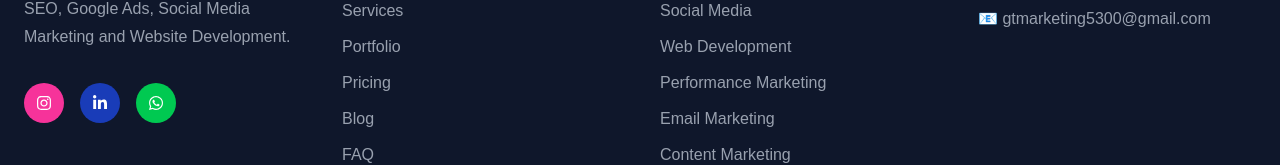
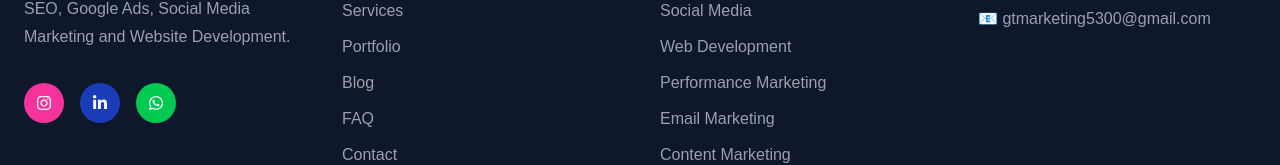
Before and after one commit to grevintogadiya/multimedia-marketing, a React (Vite) app: page /blog/seo-tips in a window 1280 px wide. Shown: the part 5180-5345 px from the top of the page. Built offline with nearby package versions, Linux system fonts and the light colour scheme.

Commit message:
Updated multimedia website

```diff
--- a/src/components/layout/Footer.jsx
+++ b/src/components/layout/Footer.jsx
@@ -11,7 +11,6 @@ export const footerLinks = [
   { title: "About", url: "#about" },
   { title: "Services", url: "#services" },
   { title: "Portfolio", url: "#portfolio" },
-  { title: "Pricing", url: "#pricing" },
   { title: "Blog", url: "#blog" },
   { title: "FAQ", url: "#faq" },
   { title: "Contact", url: "#contact" },
```
